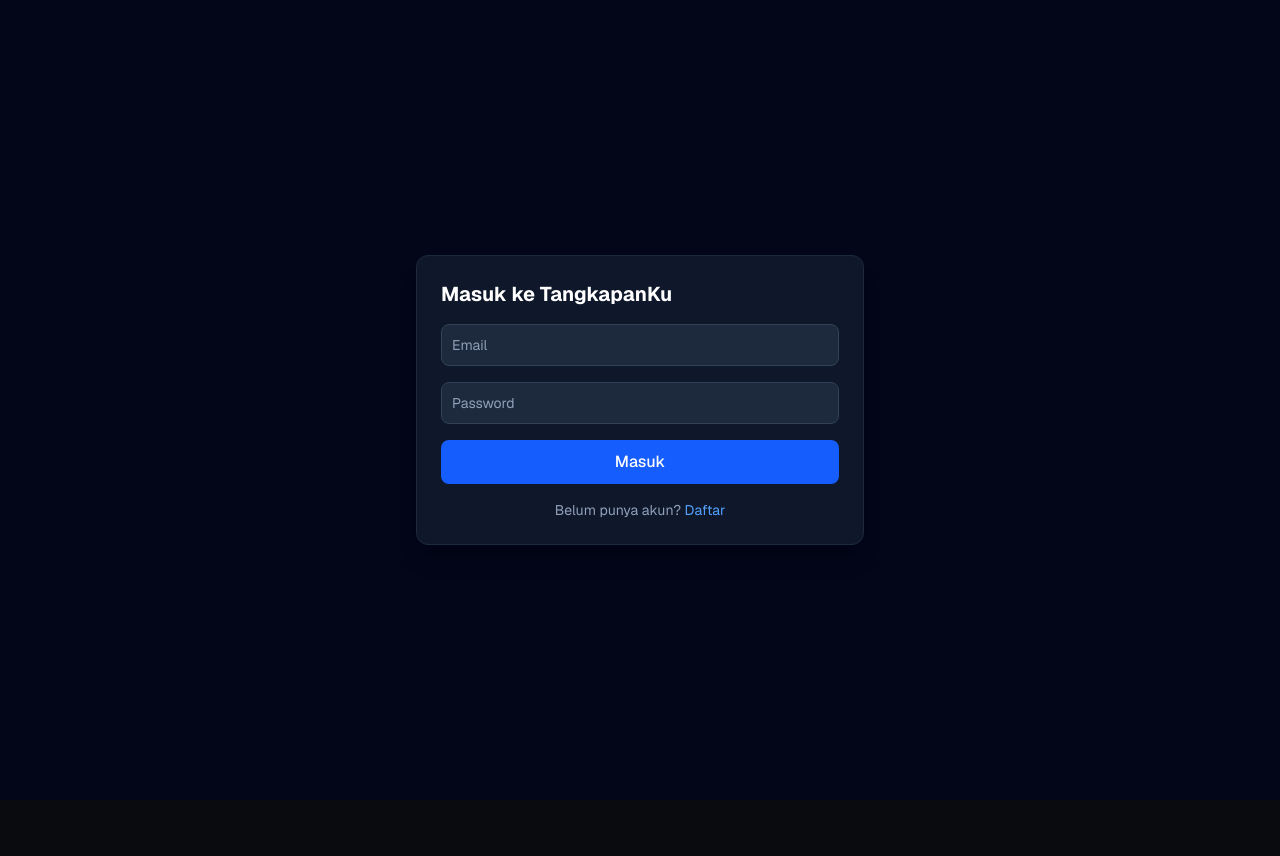
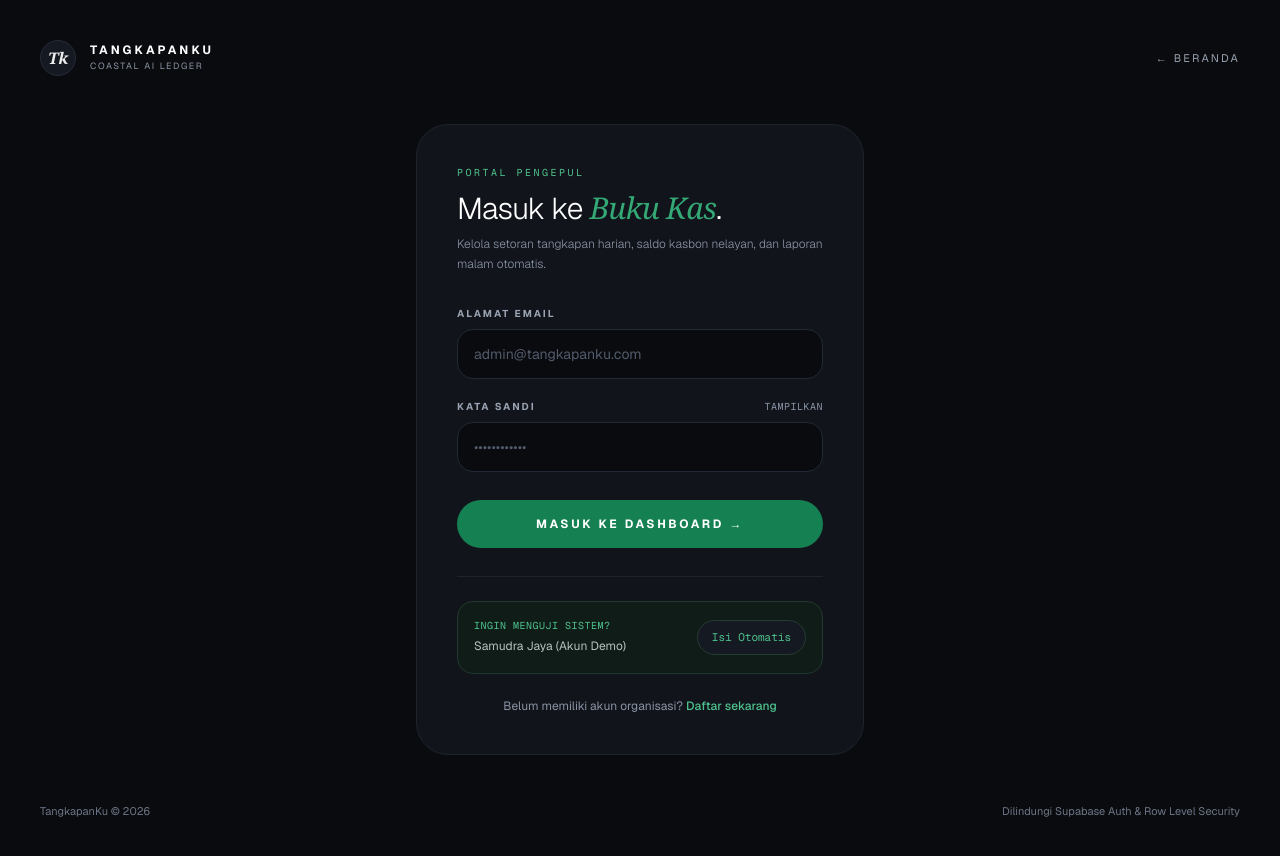
Before and after one commit to adisaputra0/tangkapanku, a Next.js app: page /login in a window 1280 px wide. Shown: the top 856 px of the page. Before the commit the page ends 800 px from the top, so only its background shows below. Built offline with nearby package versions, Linux system fonts and the light colour scheme.

Commit message:
Polish login page UI and enhance error handling

```diff
--- a/app/login/page.tsx
+++ b/app/login/page.tsx
@@ -9,12 +9,14 @@ export default function LoginPage() {
   const [form, setForm] = useState({ email: "", password: "" });
   const [error, setError] = useState("");
   const [loading, setLoading] = useState(false);
+  const [showPassword, setShowPassword] = useState(false);
 
   const handleSubmit = async (e: React.FormEvent) => {
     e.preventDefault();
     setLoading(true);
     setError("");
 
+    try {
       const res = await fetch("/api/auth/login", {
         method: "POST",
         headers: { "Content-Type": "application/json" },
@@ -25,57 +27,183 @@ export default function LoginPage() {
       setLoading(false);
 
       if (!res.ok) {
-      setError(data.error || "Login gagal");
+        setError(
+          data.error || "Login gagal. Periksa kembali email dan password Anda.",
+        );
         return;
       }
 
       router.push("/dashboard");
       router.refresh();
+    } catch {
+      setLoading(false);
+      setError("Terjadi kesalahan jaringan. Silakan coba lagi.");
+    }
+  };
+
+  const fillDemoAccount = () => {
+    setForm({
+      email: "admin@tangkapanku.com",
+      password: "TangkapanKu123!",
+    });
+    setError("");
   };
 
   return (
-    <div className="min-h-screen flex items-center justify-center bg-slate-950 text-slate-100 p-4">
-      <form
-        onSubmit={handleSubmit}
-        className="w-full max-w-md bg-slate-900 border border-slate-800 p-6 rounded-xl shadow-xl space-y-4"
+    <div className="min-h-screen bg-[#090b0e] text-[#ececec] flex flex-col justify-between p-6 md:p-10">
+      {/* Top Minimalist Navigation */}
+      <header className="max-w-7xl w-full mx-auto flex items-center justify-between">
+        <Link href="/" className="flex items-center gap-3.5 group">
+          <div className="w-9 h-9 rounded-full bg-[#151922] border border-[#262c3a] flex items-center justify-center transition-colors duration-200 group-hover:bg-[#158052] group-hover:border-[#158052]">
+            <span className="font-serif italic font-semibold text-base text-[#ececec] group-hover:text-white select-none">
+              Tk
+            </span>
+          </div>
+          <div className="flex flex-col">
+            <span className="text-xs font-bold tracking-[0.26em] text-white uppercase">
+              TANGKAPANKU
+            </span>
+            <span className="text-[9px] tracking-[0.18em] text-[#8b94a5] uppercase mt-0.5">
+              Coastal AI Ledger
+            </span>
+          </div>
+        </Link>
+
+        <Link
+          href="/"
+          className="text-[11px] uppercase tracking-[0.2em] text-[#9aa3b2] hover:text-white transition-colors"
         >
-        <h1 className="text-xl font-bold text-white">Masuk ke TangkapanKu</h1>
+          &larr; Beranda
+        </Link>
+      </header>
 
+      {/* Main Centered Login Card */}
+      <main className="my-auto py-12 flex items-center justify-center">
+        <div className="w-full max-w-md">
+          <div className="rounded-[32px] bg-[#11141b] border border-[#1e232e] p-8 sm:p-10">
+            {/* Header */}
+            <div className="mb-8">
+              <span className="text-[10px] font-mono uppercase tracking-[0.25em] text-[#4ec38e] block mb-2.5">
+                PORTAL PENGEPUL
+              </span>
+              <h1 className="text-3xl font-light tracking-tight text-white">
+                Masuk ke{" "}
+                <span className="font-serif italic font-normal text-[#34a875]">
+                  Buku Kas
+                </span>
+                .
+              </h1>
+              <p className="text-xs text-[#8b94a5] font-light mt-2 leading-relaxed">
+                Kelola setoran tangkapan harian, saldo kasbon nelayan, dan
+                laporan malam otomatis.
+              </p>
+            </div>
+
+            {/* Error Alert */}
             {error && (
-          <p className="text-sm text-red-400 bg-red-950/50 border border-red-900 p-2.5 rounded-lg">
+              <div className="mb-6 rounded-2xl bg-[#241316] border border-[#4a2026] px-4 py-3 text-xs text-[#f28b96] leading-relaxed">
                 {error}
-          </p>
+              </div>
             )}
 
+            {/* Form */}
+            <form onSubmit={handleSubmit} className="space-y-5">
+              <div>
+                <label
+                  htmlFor="email"
+                  className="block text-[10px] font-bold uppercase tracking-[0.2em] text-[#9aa3b2] mb-2"
+                >
+                  Alamat Email
+                </label>
                 <input
+                  id="email"
                   type="email"
-          placeholder="Email"
+                  placeholder="admin@tangkapanku.com"
                   required
-          className="w-full bg-slate-800 border border-slate-700 text-slate-100 placeholder-slate-400 p-2.5 rounded-lg text-sm focus:outline-none focus:border-blue-500"
+                  value={form.email}
                   onChange={(e) => setForm({ ...form, email: e.target.value })}
+                  className="w-full bg-[#090b0e] border border-[#222834] text-white placeholder-[#525b6c] px-4 py-3.5 rounded-2xl text-sm focus:outline-none focus:border-[#158052] transition-colors"
                 />
+              </div>
+
+              <div>
+                <div className="flex items-center justify-between mb-2">
+                  <label
+                    htmlFor="password"
+                    className="block text-[10px] font-bold uppercase tracking-[0.2em] text-[#9aa3b2]"
+                  >
+                    Kata Sandi
+                  </label>
+                  <button
+                    type="button"
+                    onClick={() => setShowPassword(!showPassword)}
+                    className="text-[10px] font-mono uppercase tracking-wider text-[#8b94a5] hover:text-[#4ec38e] transition-colors"
+                  >
+                    {showPassword ? "Sembunyikan" : "Tampilkan"}
+                  </button>
+                </div>
                 <input
-          type="password"
-          placeholder="Password"
+                  id="password"
+                  type={showPassword ? "text" : "password"}
+                  placeholder="••••••••••••"
                   required
-          className="w-full bg-slate-800 border border-slate-700 text-slate-100 placeholder-slate-400 p-2.5 rounded-lg text-sm focus:outline-none focus:border-blue-500"
-          onChange={(e) => setForm({ ...form, password: e.target.value })}
+                  value={form.password}
+                  onChange={(e) =>
+                    setForm({ ...form, password: e.target.value })
+                  }
+                  className="w-full bg-[#090b0e] border border-[#222834] text-white placeholder-[#525b6c] px-4 py-3.5 rounded-2xl text-sm focus:outline-none focus:border-[#158052] transition-colors"
                 />
+              </div>
 
               <button
+                type="submit"
                 disabled={loading}
-          className="w-full bg-blue-600 text-white py-2.5 rounded-lg font-medium hover:bg-blue-500 transition disabled:opacity-50"
+                className="w-full bg-[#158052] hover:bg-[#19935f] text-white py-4 rounded-full text-xs uppercase tracking-[0.22em] font-bold transition-colors duration-200 disabled:opacity-50 disabled:cursor-not-allowed mt-2"
               >
-          {loading ? "Memproses..." : "Masuk"}
+                {loading ? "Memverifikasi..." : "Masuk ke Dashboard →"}
               </button>
+            </form>
 
-        <p className="text-sm text-center text-slate-400">
-          Belum punya akun?{" "}
-          <Link href="/register" className="text-blue-400 hover:underline">
-            Daftar
+            {/* Quick Fill Demo Helper */}
+            <div className="mt-7 pt-6 border-t border-[#1e232e]">
+              <div className="rounded-2xl bg-[#101c17] border border-[#22382e] p-4 flex items-center justify-between gap-3">
+                <div>
+                  <span className="text-[10px] font-mono uppercase tracking-wider text-[#4ec38e] block">
+                    Ingin menguji sistem?
+                  </span>
+                  <span className="text-xs text-[#b7c4be]">
+                    Samudra Jaya (Akun Demo)
+                  </span>
+                </div>
+                <button
+                  type="button"
+                  onClick={fillDemoAccount}
+                  className="shrink-0 px-3.5 py-2 rounded-full bg-[#151922] border border-[#263b32] text-[11px] font-mono text-[#4ec38e] hover:bg-[#158052] hover:text-white transition-colors"
+                >
+                  Isi Otomatis
+                </button>
+              </div>
+            </div>
+
+            {/* Footer Link */}
+            <p className="mt-6 text-xs text-center text-[#8b94a5]">
+              Belum memiliki akun organisasi?{" "}
+              <Link
+                href="/register"
+                className="text-[#4ec38e] hover:underline font-medium"
+              >
+                Daftar sekarang
               </Link>
             </p>
-      </form>
+          </div>
+        </div>
+      </main>
+
+      {/* Bottom Minimalist Copyright */}
+      <footer className="max-w-7xl w-full mx-auto text-center sm:flex sm:justify-between text-[11px] text-[#6d7687]">
+        <span>TangkapanKu © 2026</span>
+        <span>Dilindungi Supabase Auth &amp; Row Level Security</span>
+      </footer>
     </div>
   );
 }
```
Lines whose indentation alone changed are shown as unchanged.
